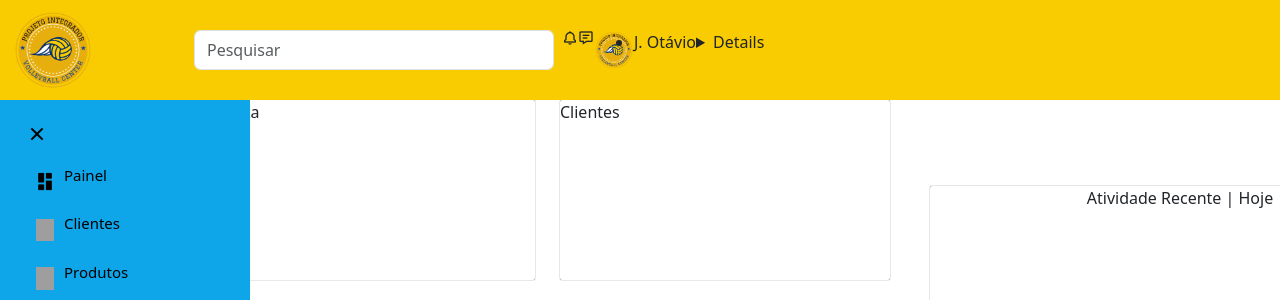
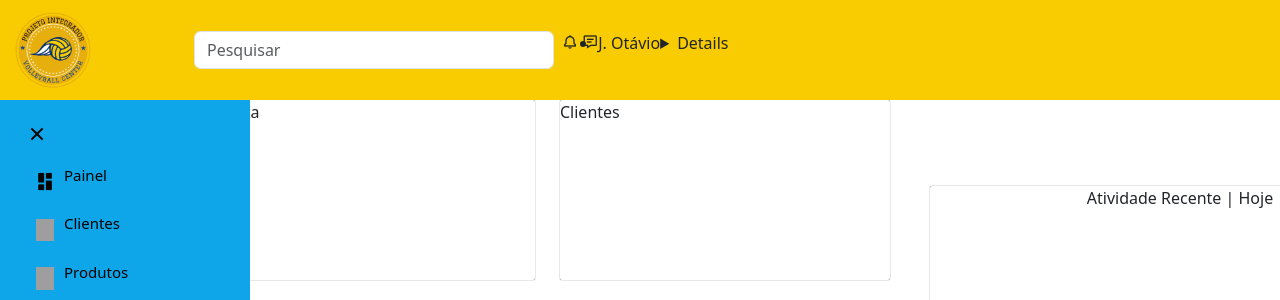
Before and after one commit to JayOta/PI-Volleyball-Center, a PHP site: page /GitHub/admin.php in a window 1280 px wide; the page is wider, and only the part inside the window is pictured. Shown: the top 300 px of that part. Run offline with PHP 8.4, Linux system fonts and the light colour scheme; some libraries are stand-ins or nearby versions; grey boxes are pictures that could not be loaded.

Commit message:
07-08
admin.php

```diff
--- a/View/admin.php
+++ b/View/admin.php
@@ -29,11 +29,12 @@
 			<header>
 				<nav class="navigation" style="display: flex; flex-direction: row;">
 					<input class="input-search form-control me-2" type="search" placeholder="Pesquisar" aria-label="Search" style="display: flex; justify-content: flex-end; align-items: flex-end; width: 360px;" />
-                    <div class="perfil" style="display: flex; flex-direction: row;">
-                        <i class='bx bx-bell'></i>
-                        <i class='bx bx-message-detail'></i>
+                    <div class='icones'>
+                            <i class='bx bx-bell'></i>
+                            <i class='bx bx-message-detail'></i>
+                    </div>
+                        <div class="perfil" style="display: flex; flex-direction: row;">
                         <div class="perfil-area" style="display: flex; flex-direction: row;">
-                            <img src="img/logo-volei.png" alt="perfil-img" class="perfil-img" style="width: 40px; height: 40px;">
                             <summary>J. Otávio</summary>
                             <details closed>
                                     <li>Profile</li>
@@ -41,6 +42,7 @@
                                     <li>Sign out</li>
                                 </ul>
                             </details>
+
                         </div>
                     </div>
 				</nav>
--- a/View/css/admin.css
+++ b/View/css/admin.css
@@ -135,3 +135,9 @@ aside {
 .perfil-img img {
     border-radius: 100%;
 }
+
+.navigation.icones.bx bx-bell{
+    display: flex;
+    margin-left: 16px;
+
+}
```
